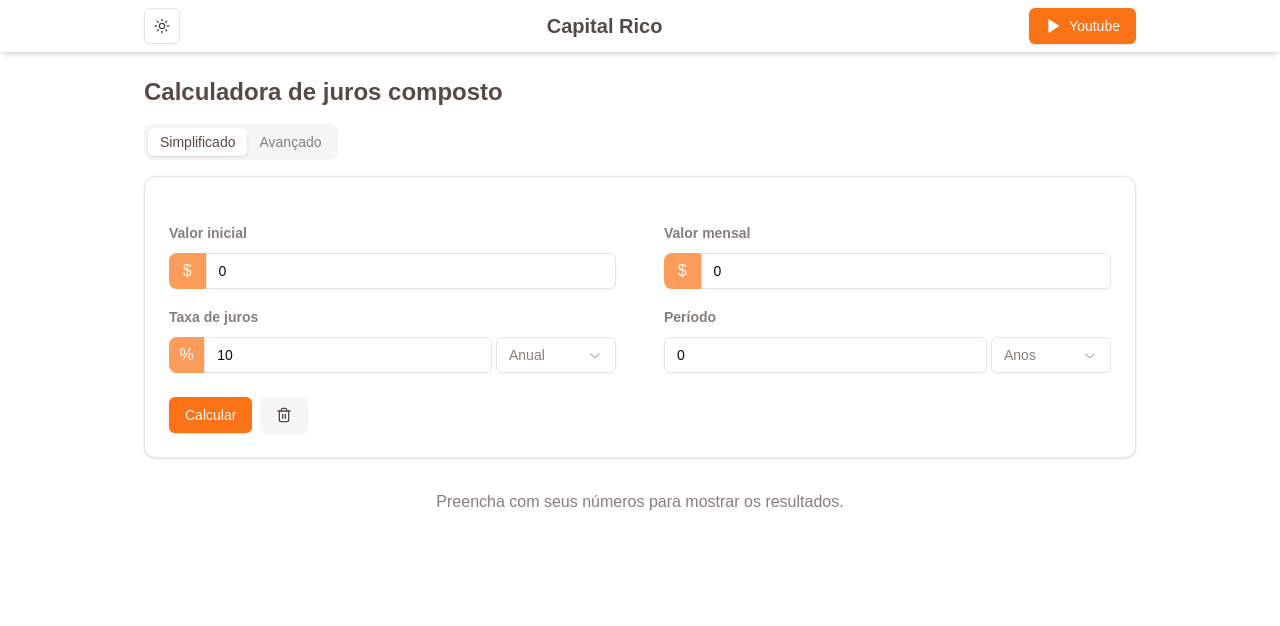
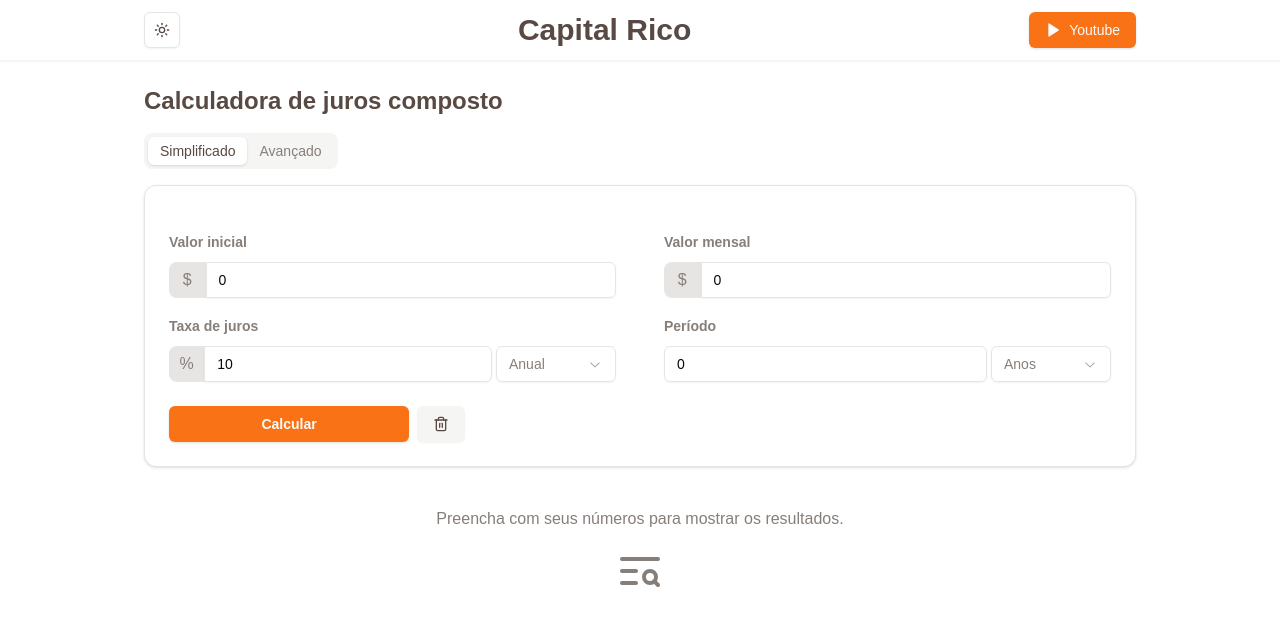
Before and after one commit to lucasfernandes20/calculadora-de-juros-composto, a Next.js app: page / in a window 1280 px wide. Shown: the top 626 px of the page. Built offline with nearby package versions, Linux system fonts and the light colour scheme.

Commit message:
feat: update metadata and improve UI components for better user experience

```diff
--- a/src/app/layout.tsx
+++ b/src/app/layout.tsx
@@ -17,17 +17,29 @@ const geistMono = localFont({
 });
 
 export const metadata: Metadata = {
-  title: "Calculadora de juros compostos",
+  title: "Calculadora de juros compostos: Online e Grátis",
   description:
-    "Simulador de juros composto para investimento - Cálculos financeiros",
+    "Calculadora de juros compostos online para investimento financeiro. Simulador de investimento financeiro com juros compostos.",
   keywords: [
-    "juros",
     "calculadora juros compostos",
     "investimento",
     "simulador de juros",
     "simulador de investimento",
+    "simulador de juros compostos",
+    "simulador de investimento financeiro",
+    "simulador de juros compostos online",
+    "simulador de investimento financeiro online",
+    "simulador de juros compostos para investimento",
+    "simulador de investimento financeiro para investimento",
     "Capital Rico",
   ],
+  robots: "index, follow",
+  category: "Finance",
+  classification: "Finance",
+  applicationName: "Calculadora de juros compostos - Capital Rico",
+  authors: [{ name: "Capital Rico", url: "https://capitalrico.com" }],
+  creator: "Capital Rico",
+  publisher: "Capital Rico",
 };
 
 export default function RootLayout({
--- a/src/app/page.tsx
+++ b/src/app/page.tsx
@@ -1,5 +1,3 @@
-"use client";
-
 import HomePage from "@/pages/home";
 
 export default function Home() {
--- a/src/components/ui/input.tsx
+++ b/src/components/ui/input.tsx
@@ -34,8 +34,8 @@ const Input = React.forwardRef<HTMLInputElement, InputProps>(
         {prefix && (
           <p
             className={cn(
-              "bg-primary/70 rounded-tl-lg rounded-bl-lg flex justify-center items-center text-primary-foreground select-none w-10",
-              props.disabled ? "bg-muted text-muted-foreground/60" : ""
+              "bg-input rounded-tl-lg rounded-bl-lg flex justify-center items-center text-input-foreground select-none w-10",
+              props.disabled ? "bg-input/40 text-muted-foreground/60" : ""
             )}
           >
             {prefix}
--- a/src/models/header.tsx
+++ b/src/models/header.tsx
@@ -15,13 +15,13 @@ const Header: React.FC = () => {
   const { setTheme } = useTheme();
 
   return (
-    <header className="border-b-[1px] border-muted shadow-md mb-6">
-      <div className="container py-2 flex items-center justify-between">
+    <header className="border-b-[1px] border-muted shadow-sm mb-6">
+      <div className="container py-3 flex items-center justify-between">
         <DropdownMenu>
           <DropdownMenuTrigger asChild>
             <Button variant="outline" size="icon" className="relative">
-              <Sun className="absolute h-4 w-4 rotate-0 scale-100 transition-all dark:-rotate-90 dark:scale-0" />
-              <Moon className="h-4 w-4 rotate-90 scale-0 transition-all dark:rotate-0 dark:scale-100" />
+              <Sun className="absolute h-4 w-4 rotate-0 scale-100 transform transition-all dark:-rotate-90 dark:scale-0" />
+              <Moon className="h-4 w-4 rotate-90 scale-0 transform transition-all dark:rotate-0 dark:scale-100" />
               <span className="sr-only">Toggle theme</span>
             </Button>
           </DropdownMenuTrigger>
@@ -37,7 +37,7 @@ const Header: React.FC = () => {
             </DropdownMenuItem>
           </DropdownMenuContent>
         </DropdownMenu>
-        <h1 className="text-xl">Capital Rico</h1>
+        <h1 className="text-3xl">Capital Rico</h1>
         <a
           href="https://www.youtube.com/@capitalrico"
           target="_blank"
--- a/src/pages/home/index.tsx
+++ b/src/pages/home/index.tsx
@@ -1,3 +1,5 @@
+"use client";
+
 import { Card } from "@/components/ui/card";
 import { Tabs, TabsContent, TabsList, TabsTrigger } from "@/components/ui/tabs";
 import SimpleForm from "./models/simpleForm";
@@ -13,6 +15,7 @@ import AdvanceForm from "./models/advanceForm";
 import calcAdvanceCompoundFee, {
   AdvanceCompundFee,
 } from "@/utils/calcAdvanceCompoundFee";
+import { TextSearchIcon } from "lucide-react";
 
 const HomePage = () => {
   const { toast } = useToast();
@@ -164,9 +167,12 @@ const HomePage = () => {
             )}
           </section>
         ) : (
-          <p className="text-center mt-4">
-            Preencha com seus números para mostrar os resultados.
-          </p>
+          <div className="flex flex-col gap-4 items-center mt-6">
+            <p className="text-center">
+              Preencha com seus números para mostrar os resultados.
+            </p>
+            <TextSearchIcon size="3rem" className="text-muted-foreground" />
+          </div>
         )}
         <section className="grid grid-cols-1 gap-4 md:grid-cols-2">
           <ChartCard data={feeData} />
--- a/src/pages/home/models/advanceForm.tsx
+++ b/src/pages/home/models/advanceForm.tsx
@@ -64,9 +64,9 @@ const FormSchema = z
       .default("0,0")
       .transform((v) => parseFloat(v.replace(/\./g, "").replace(",", "."))),
     inflationAdjustment: z.boolean().default(false),
-    inflationRate: z.coerce.number().default(0),
+    inflationRate: z.coerce.number().positive().default(0),
     reinvestDividends: z.boolean().default(false),
-    reinvestDividendsRate: z.coerce.number().default(0),
+    reinvestDividendsRate: z.coerce.number().positive().default(0),
   })
   .refine((data) => data.calcUntilGoal || data.period >= 1, {
     message:
@@ -270,7 +270,6 @@ const AdvanceForm: React.FC<AdvanceFormProps> = (props) => {
                       placeholder="Digite a inflação no período"
                       autoComplete="off"
                       type="number"
-                      min={0}
                       prefix="%"
                       {...field}
                     />
@@ -308,8 +307,6 @@ const AdvanceForm: React.FC<AdvanceFormProps> = (props) => {
                       placeholder="Digite a inflação no período"
                       type="number"
                       autoComplete="off"
-                      min={0}
-                      max={100}
                       prefix="%"
                       {...field}
                     />
--- a/src/pages/home/models/simpleForm.tsx
+++ b/src/pages/home/models/simpleForm.tsx
@@ -16,6 +16,12 @@ import {
   SelectTrigger,
   SelectValue,
 } from "@/components/ui/select";
+import {
+  Tooltip,
+  TooltipContent,
+  TooltipProvider,
+  TooltipTrigger,
+} from "@/components/ui/tooltip";
 import { CompoundFee } from "@/utils/calcCompoundFee";
 import { zodResolver } from "@hookform/resolvers/zod";
 import { Trash2Icon } from "lucide-react";
@@ -202,10 +208,19 @@ const SimpleForm: React.FC<SimpleFormProps> = (props) => {
         </div>
 
         <div className="flex items-center gap-2 mt-2">
-          <Button type="submit">Calcular</Button>
-          <Button variant="secondary" type="button" onClick={handleClear}>
-            <Trash2Icon />
+          <Button type="submit" className="font-bold max-w-60 flex-1">
+            Calcular
           </Button>
+          <TooltipProvider>
+            <Tooltip delayDuration={100}>
+              <TooltipTrigger asChild>
+                <Button variant="secondary" type="button" onClick={handleClear}>
+                  <Trash2Icon />
+                </Button>
+              </TooltipTrigger>
+              <TooltipContent>Limpar dados</TooltipContent>
+            </Tooltip>
+          </TooltipProvider>
         </div>
       </form>
     </Form>
--- a/src/pages/home/models/tableCard.tsx
+++ b/src/pages/home/models/tableCard.tsx
@@ -36,7 +36,7 @@ const TableCard: React.FC<TableCardProps> = memo((props) => {
   if (!props.data?.length) return null;
   return (
     <Card className="px-6 overflow-y-auto h-[450px]">
-      <div className="mb-4 pt-6 pb-2 flex items-center justify-between sticky top-0 bg-background z-10">
+      <div className="mb-4 pt-6 pb-2 flex items-center justify-between sticky top-0 bg-card z-10">
         <h1 className="text-lg">Tabela de dados mensais</h1>
         <TooltipProvider>
           <Tooltip delayDuration={200}>
--- a/tailwind.config.ts
+++ b/tailwind.config.ts
@@ -6,7 +6,9 @@ const config: Config = {
     "./src/pages/**/*.{js,ts,jsx,tsx,mdx}",
     "./src/components/**/*.{js,ts,jsx,tsx,mdx}",
     "./src/app/**/*.{js,ts,jsx,tsx,mdx}",
+    "./src/models/**/*.{js,ts,jsx,tsx,mdx}",
   ],
+  safelist: ["rotate-0", "-rotate-90", "scale-0", "scale-100"],
   theme: {
     extend: {
       colors: {
```
